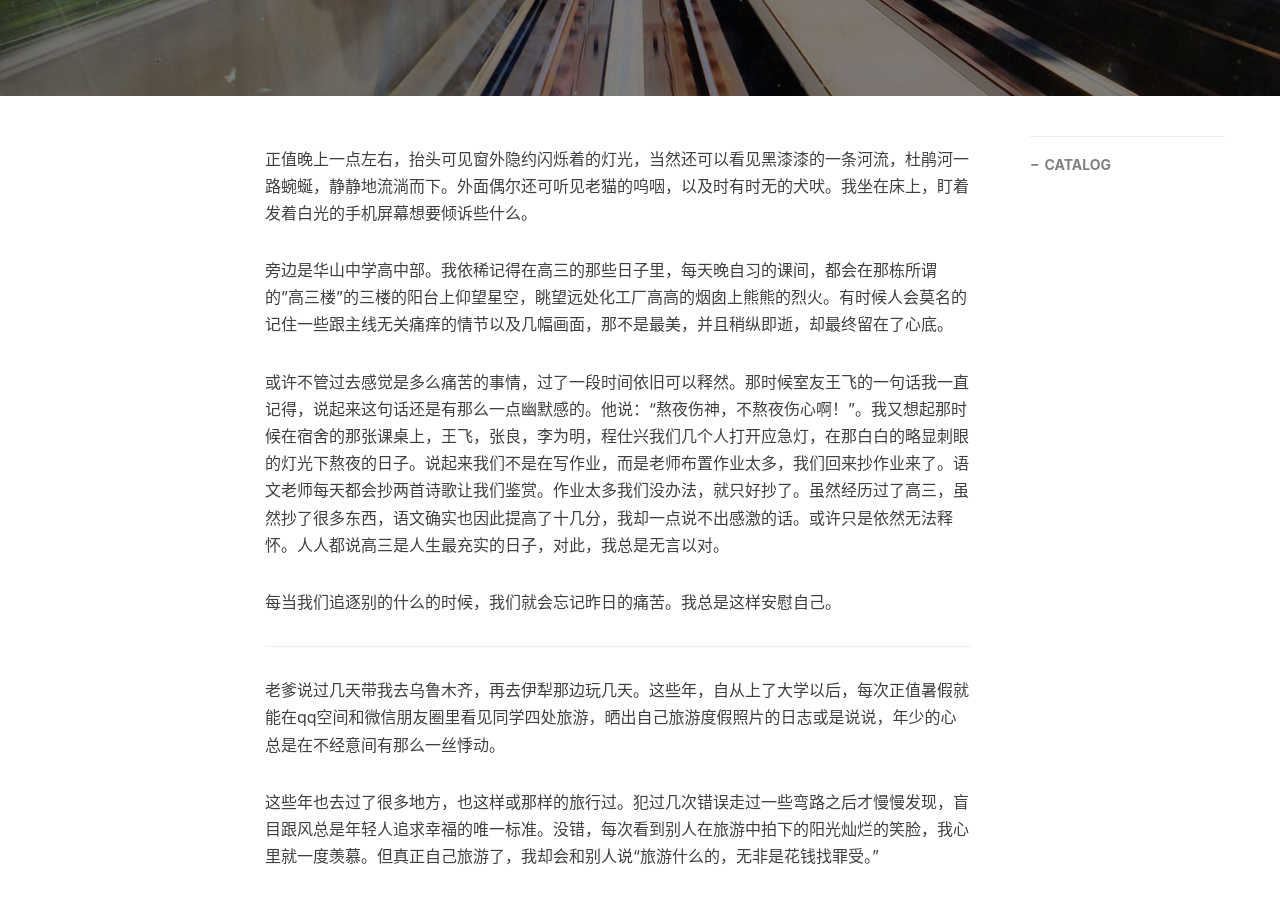
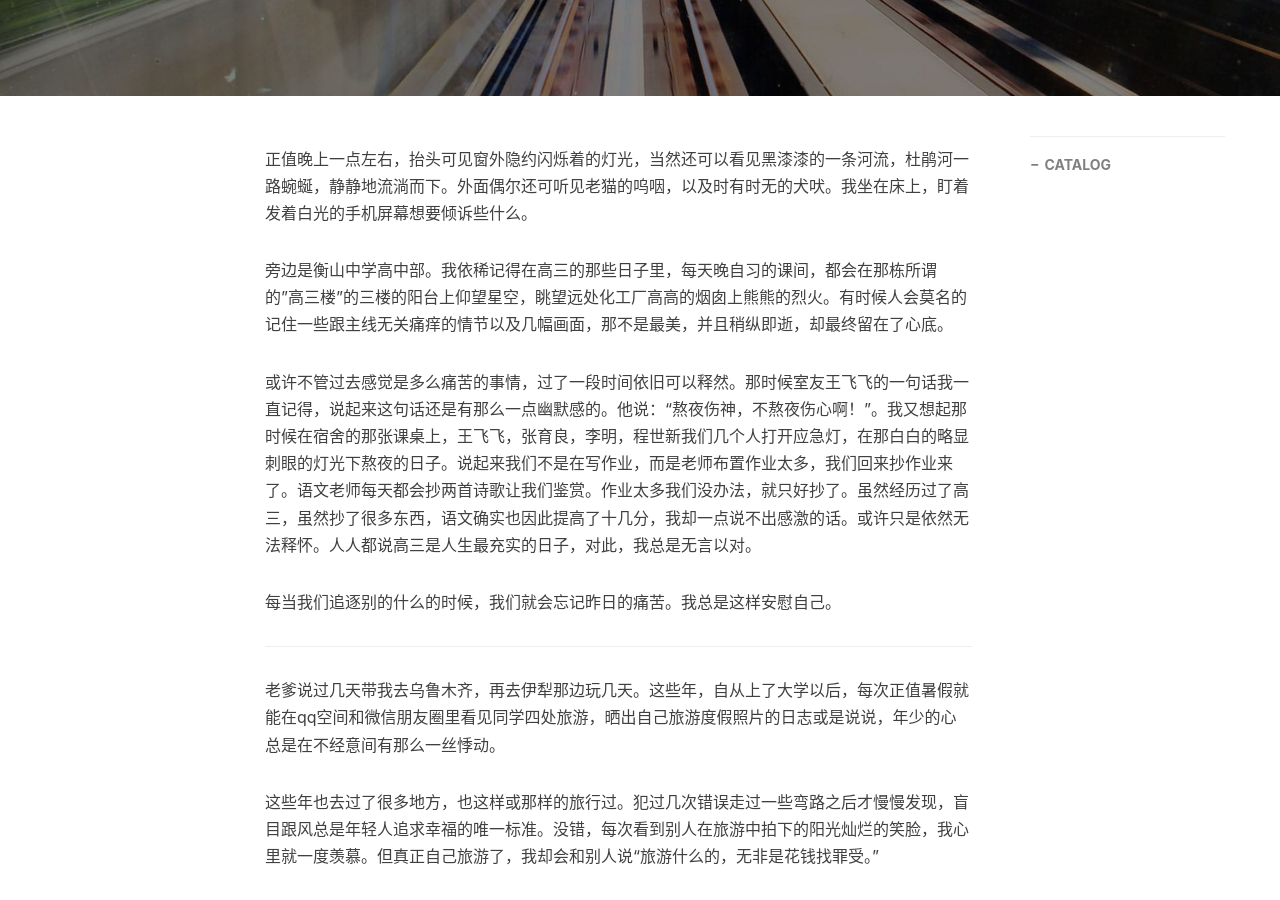
Before and after one commit to he-chen-95/he-chen-95.github.io, a Jekyll site: the page built from _posts/2017-08-20-Be_yourself.md, in a window 1280 px wide and 900 px high, scrolled down 427 px. Built offline with Jekyll 4.4.1, drawn with Linux system fonts in a browser that asks for light colours; nearby versions of some CDN libraries; comment, search, counter and statistics services are not loaded.

Commit message:
Update 2017-08-20-Be_yourself.md

```diff
--- a/_posts/2017-08-20-Be_yourself.md
+++ b/_posts/2017-08-20-Be_yourself.md
@@ -12,9 +12,9 @@ tags:
 
 正值晚上一点左右，抬头可见窗外隐约闪烁着的灯光，当然还可以看见黑漆漆的一条河流，杜鹃河一路蜿蜒，静静地流淌而下。外面偶尔还可听见老猫的呜咽，以及时有时无的犬吠。我坐在床上，盯着发着白光的手机屏幕想要倾诉些什么。
 
-旁边是华山中学高中部。我依稀记得在高三的那些日子里，每天晚自习的课间，都会在那栋所谓的”高三楼”的三楼的阳台上仰望星空，眺望远处化工厂高高的烟囱上熊熊的烈火。有时候人会莫名的记住一些跟主线无关痛痒的情节以及几幅画面，那不是最美，并且稍纵即逝，却最终留在了心底。
+旁边是衡山中学高中部。我依稀记得在高三的那些日子里，每天晚自习的课间，都会在那栋所谓的”高三楼”的三楼的阳台上仰望星空，眺望远处化工厂高高的烟囱上熊熊的烈火。有时候人会莫名的记住一些跟主线无关痛痒的情节以及几幅画面，那不是最美，并且稍纵即逝，却最终留在了心底。
 
-或许不管过去感觉是多么痛苦的事情，过了一段时间依旧可以释然。那时候室友王飞的一句话我一直记得，说起来这句话还是有那么一点幽默感的。他说：“熬夜伤神，不熬夜伤心啊！”。我又想起那时候在宿舍的那张课桌上，王飞，张良，李为明，程仕兴我们几个人打开应急灯，在那白白的略显刺眼的灯光下熬夜的日子。说起来我们不是在写作业，而是老师布置作业太多，我们回来抄作业来了。语文老师每天都会抄两首诗歌让我们鉴赏。作业太多我们没办法，就只好抄了。虽然经历过了高三，虽然抄了很多东西，语文确实也因此提高了十几分，我却一点说不出感激的话。或许只是依然无法释怀。人人都说高三是人生最充实的日子，对此，我总是无言以对。
+或许不管过去感觉是多么痛苦的事情，过了一段时间依旧可以释然。那时候室友王飞飞的一句话我一直记得，说起来这句话还是有那么一点幽默感的。他说：“熬夜伤神，不熬夜伤心啊！”。我又想起那时候在宿舍的那张课桌上，王飞飞，张育良，李明，程世新我们几个人打开应急灯，在那白白的略显刺眼的灯光下熬夜的日子。说起来我们不是在写作业，而是老师布置作业太多，我们回来抄作业来了。语文老师每天都会抄两首诗歌让我们鉴赏。作业太多我们没办法，就只好抄了。虽然经历过了高三，虽然抄了很多东西，语文确实也因此提高了十几分，我却一点说不出感激的话。或许只是依然无法释怀。人人都说高三是人生最充实的日子，对此，我总是无言以对。
 
 每当我们追逐别的什么的时候，我们就会忘记昨日的痛苦。我总是这样安慰自己。
 
```
